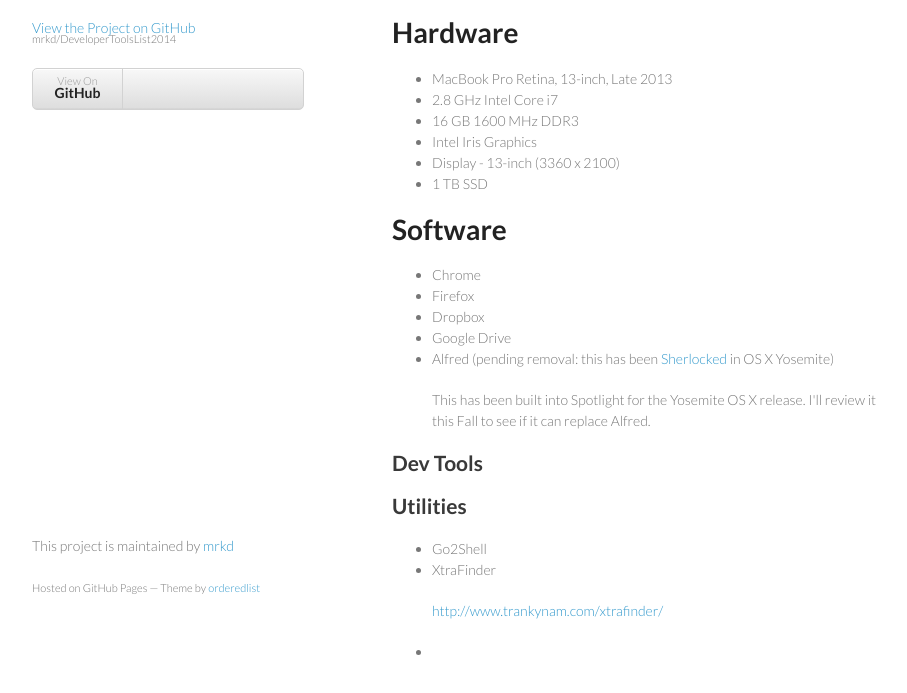
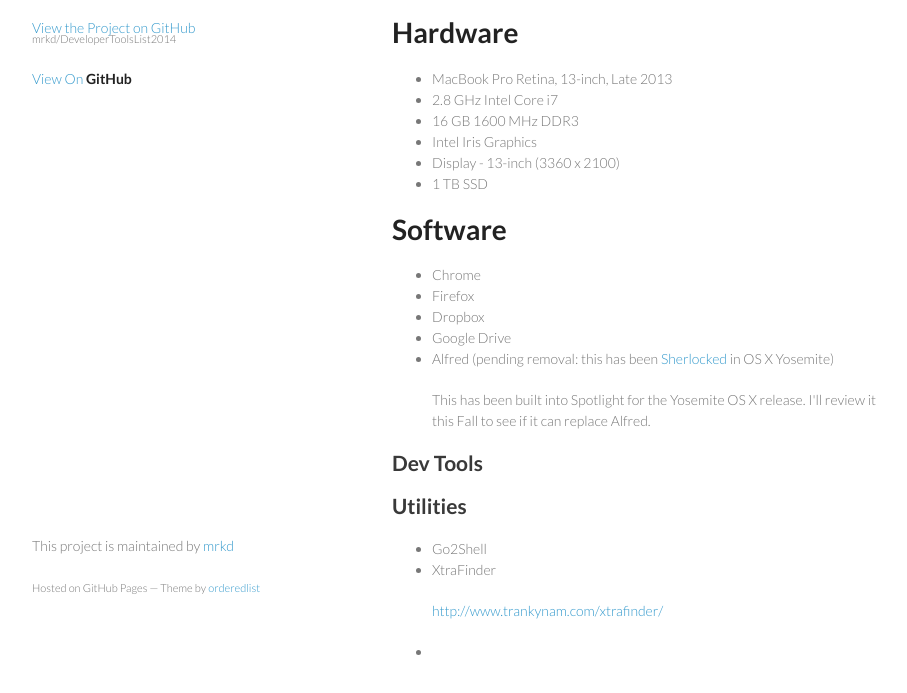
Before and after one commit to marknorgren/tools, a plain HTML site: page index.html in a window 1280 px wide. Shown: the part 133-826 px from the top of the page, without its empty margins (178-1085 px from the left). Drawn offline with Linux system fonts and the light colour scheme.

Commit message:
Update index.html

```diff
--- a/index.html
+++ b/index.html
@@ -20,14 +20,16 @@
 
         <p class="view"><a href="https://github.com/mrkd/DeveloperToolsList2014">View the Project on GitHub <small>mrkd/DeveloperToolsList2014</small></a></p>
 
+<!--
+        <ul>
 
-        <ul>
-          <!--
           <li><a href="https://github.com/mrkd/DeveloperToolsList2014/zipball/master">Download <strong>ZIP File</strong></a></li>
           <li><a href="https://github.com/mrkd/DeveloperToolsList2014/tarball/master">Download <strong>TAR Ball</strong></a></li>
-          -->
+
           <li><a href="https://github.com/mrkd/DeveloperToolsList2014">View On <strong>GitHub</strong></a></li>
         </ul>
+-->
+      <a href="https://github.com/mrkd/DeveloperToolsList2014">View On <strong>GitHub</strong></a>
       </header>
       <section>
         <h1>
```
